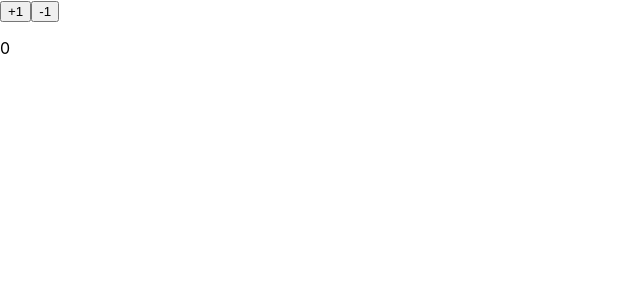
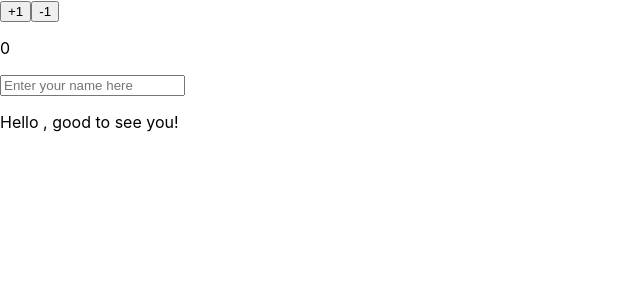
Before and after one commit to TG-hub/React-Questions-2, a React (Create React App) app in the folder react-questions-2/: page / in a window 1280 px wide. Shown: the top 300 px of the page, without its empty margins (0-640 px from the left). Built offline with nearby package versions, Linux system fonts and the light colour scheme.

Commit message:
answer question 2 Greeter

```diff
--- a/react-questions-2/src/App.js
+++ b/react-questions-2/src/App.js
@@ -2,11 +2,13 @@ import React from 'react';
 import logo from './logo.svg';
 import './App.css';
 import Counter from './Components/Counter.js'
+import Greeter from './Components/Greeter.js'
 
 function App() {
   return (
     <>
       <Counter />
+      <Greeter />
     </>
   );
 }
--- /dev/null
+++ b/react-questions-2/src/Components/Greeter.js
@@ -0,0 +1,36 @@
+import React, {useState} from 'react'
+import '../App.css'
+
+export default Greeter
+
+function Input (props) {
+
+    return (
+        <form>
+            <input onChange={props.textSetter} placeholder="Enter your name here"/>
+        </form>
+    )
+}
+
+
+function Display (props) {
+    return(
+        <div>
+            <p>Hello {props.message}, good to see you!</p>
+        </div>
+    )
+}
+
+
+
+function Greeter () {
+    const [input, setInput] = useState()
+    const setText = (event) =>  setInput(event.target.value)
+
+    return (
+    <div>
+        <Input textSetter={setText} />
+        <Display message={input} />
+    </div>
+  )
+}
```
Also changed, not shown: react-questions-2/src/Components/Counter.js (line endings or trailing spaces).
